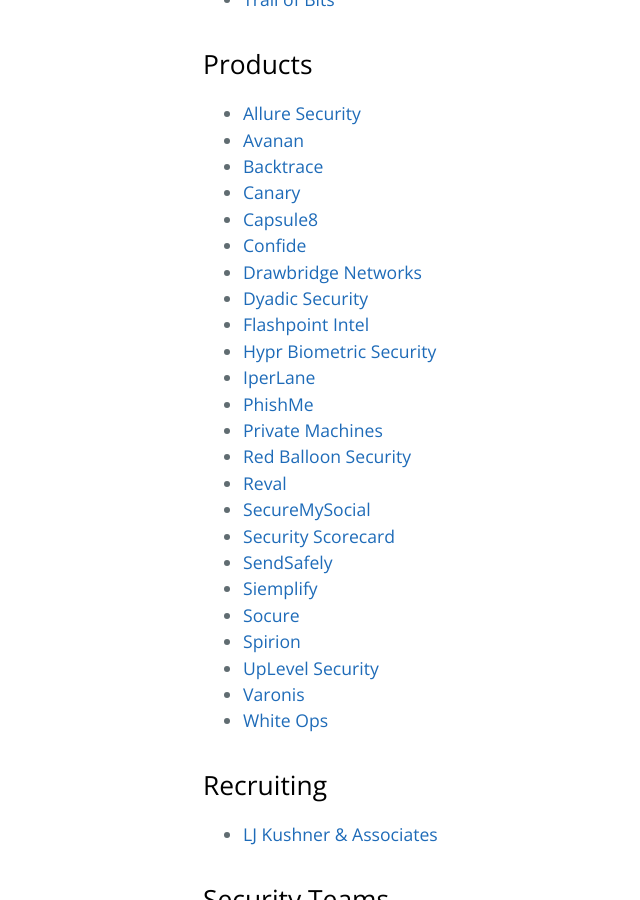
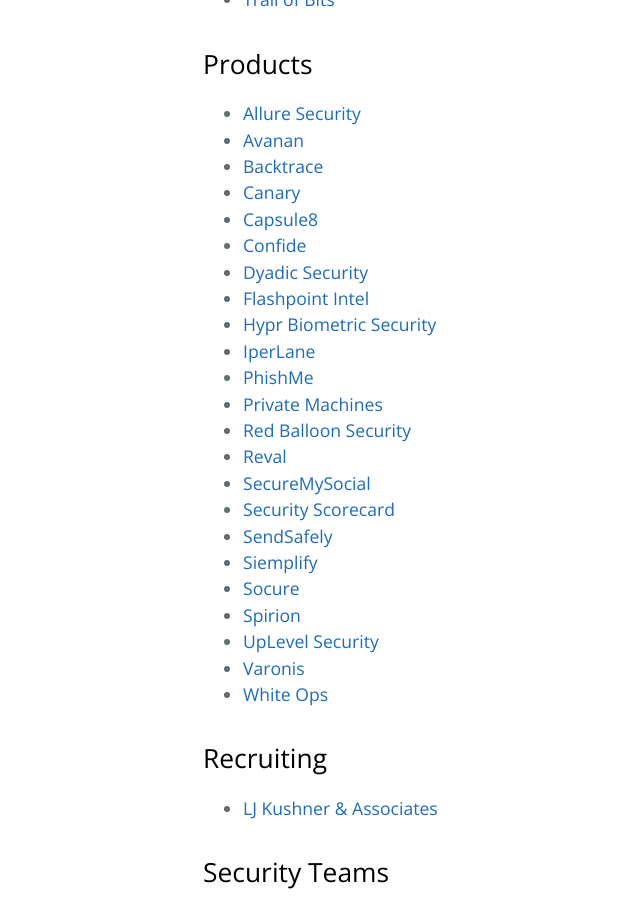
Before and after one commit to trailofbits/nyc-infosec, a Jekyll site: the page built from companies.md, in a window 1280 px wide and 900 px high, scrolled down 861 px. Shown: the whole window, without its empty margins (21-661 px from the left). Built offline with Jekyll 4.4.1, drawn with Linux system fonts in a browser that asks for light colours; our own code applies the rules of GitHub Pages for plain Markdown files.

Commit message:
Bought by Opaq Networks

```diff
--- a/companies.md
+++ b/companies.md
@@ -33,7 +33,6 @@
 * [Canary](https://canary.is/)
 * [Capsule8](https://capsule8.io/)
 * [Confide](https://getconfide.com/)
-* [Drawbridge Networks](https://www.drawbridge.io/)
 * [Dyadic Security](https://www.dyadicsec.com/)
 * [Flashpoint Intel](https://www.flashpoint-intel.com/)
 * [Hypr Biometric Security](https://www.hypr.com/)
```
